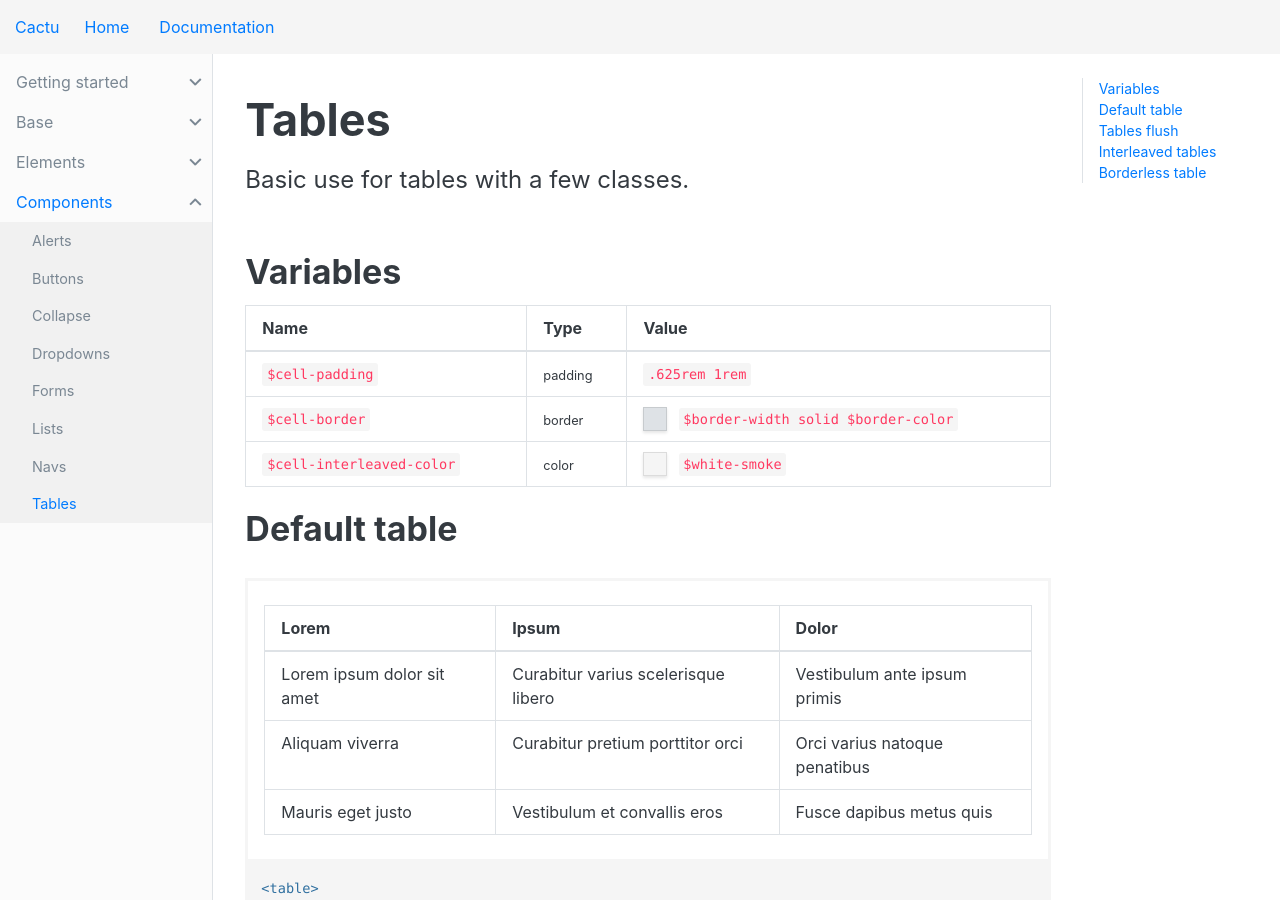
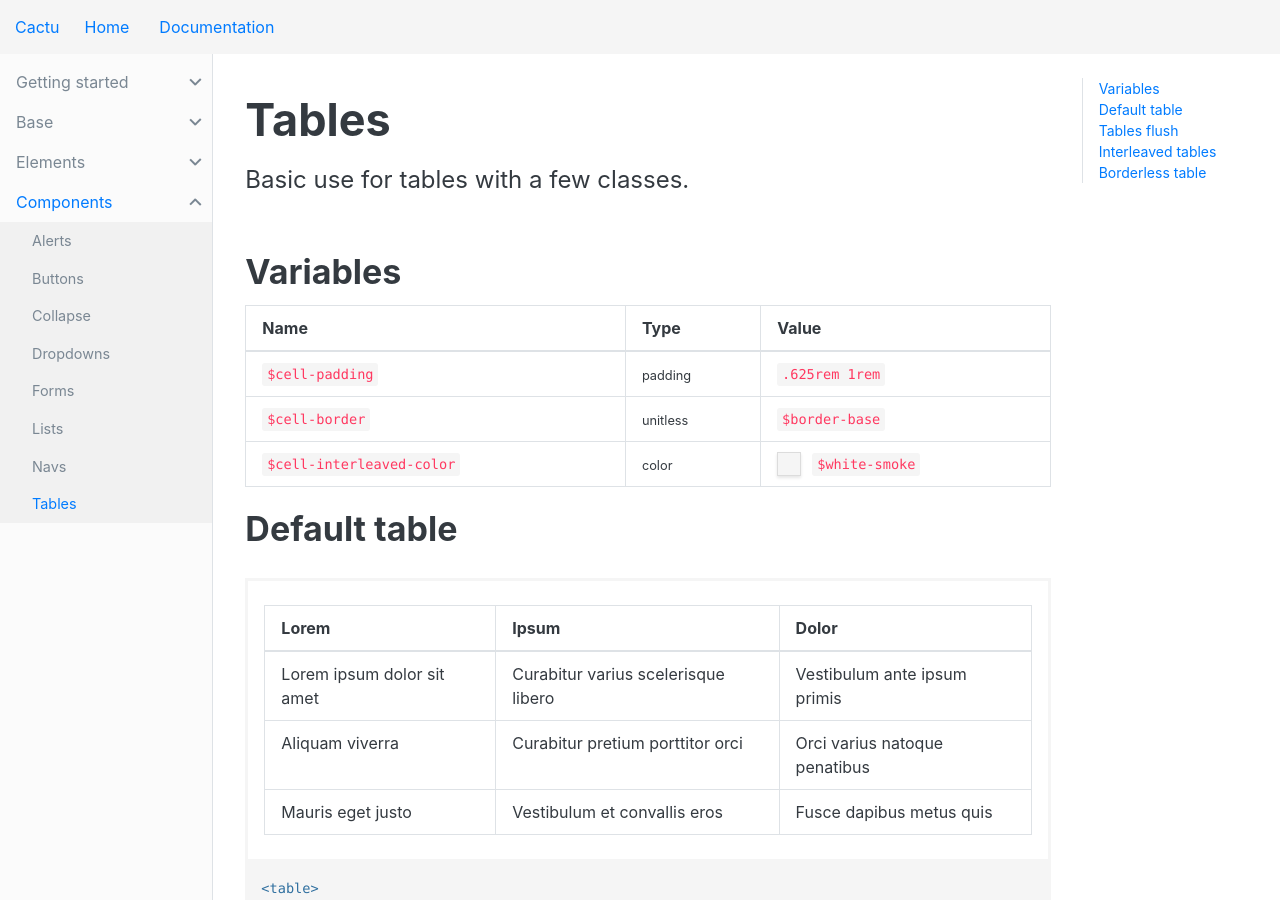
Before and after one commit to mendozagioo/cactu, a Jekyll site: the page built from documentation/components/tables.md, in a window 1280 px wide and 900 px high. Built offline with Jekyll 4.4.1, drawn with Linux system fonts in a browser that asks for light colours; the table of contents is made by our own code.

Commit message:
Updating -base variable

```diff
--- a/_sass/components/_sidebars.scss
+++ b/_sass/components/_sidebars.scss
@@ -14,7 +14,7 @@
 
 .sidebar {
   padding: .5rem 0;
-  border-right: 1px solid $border-color;
+  border-right: $border-base;
   background-color: $sidebar-background;
 
   @include breakpoint-cellphone {
@@ -31,7 +31,7 @@
     margin-top: 1.5rem;
     list-style: none;
     padding-left: 1rem;
-    border-left: $border-width solid $border-color;
+    border-left: $border-base;
 
     li ul {
       list-style: none;
--- a/css/cactu.css
+++ b/css/cactu.css
@@ -435,7 +435,7 @@ figcaption {
 }
 
 .image-edge {
-  padding: .25rem;
+  padding: 0.25rem;
   border-radius: 4px;
   border: 1px solid #dee2e6;
   background-color: #fff;
--- a/documentation/components/tables.md
+++ b/documentation/components/tables.md
@@ -12,7 +12,7 @@ toc: true
 | Name  | Type  | Value |
 | ----- | ----- | ----- |
 | `$cell-padding` | <small>padding</small> | `.625rem 1rem` |
-| `$cell-border` | <small>border</small> | <span class="small-box" style="background:#dee2e6"></span> `$border-width solid $border-color` |
+| `$cell-border` | <small>unitless</small> | `$border-base` |
 | `$cell-interleaved-color` | <small>color</small> | <span class="small-box" style="background:#f5f5f5"></span> `$white-smoke` |
 
 
--- a/scss/components/_dropdowns.scss
+++ b/scss/components/_dropdowns.scss
@@ -5,7 +5,7 @@
 
 // Variables
 //
-$dropdown-menu-border:        1px solid $border-color !default;
+$dropdown-menu-border:        $border-base !default;
 $dropdown-item-padding:       .3125rem 1rem !default;
 $dropdown-menu-top:           1.625rem + .75rem + .125rem !default;
 $drop-dow-open-shadow:        0 0 0 $outline-width darken($gray-200, 20%) !default;
--- a/scss/components/_forms.scss
+++ b/scss/components/_forms.scss
@@ -6,7 +6,7 @@
 // Variables
 //
 $input-padding:                     .375rem .75rem !default;
-$input-border:                      $border-width solid $border-color !default;
+$input-border:                      $border-base !default;
 $input-radius:                      $radius !default;
 $input-box-shadow:                  inset 0 1px 2px rgba($black, .075) !default;
 $input-placeholder-color:           $gray-600 !default;
--- a/scss/components/_lists.scss
+++ b/scss/components/_lists.scss
@@ -7,7 +7,7 @@
 //
 $list-padding-left:       1.75rem !default;
 $list-item-padding:       .625rem 1rem !default;
-$list-item-border:        1px solid $border-color !default;
+$list-item-border:        $border-base !default;
 $list-item-background:    transparent !default;
 $list-item-radius:        $radius !default;
 $list-item-interleaved:   $white-smoke !default;
--- a/scss/components/_tables.scss
+++ b/scss/components/_tables.scss
@@ -6,7 +6,7 @@
 // Variables
 //
 $cell-padding:            .625rem 1rem !default;
-$cell-border:             $border-width solid $border-color !default;
+$cell-border:             $border-base !default;
 $cell-interleaved-color:  $white-smoke !default;
 
 
```
Also changed, not shown: documentation/components/dropdowns.md (+1 -1 lines), documentation/components/forms.md (+1 -1 lines), documentation/components/lists.md (+1 -1 lines).
